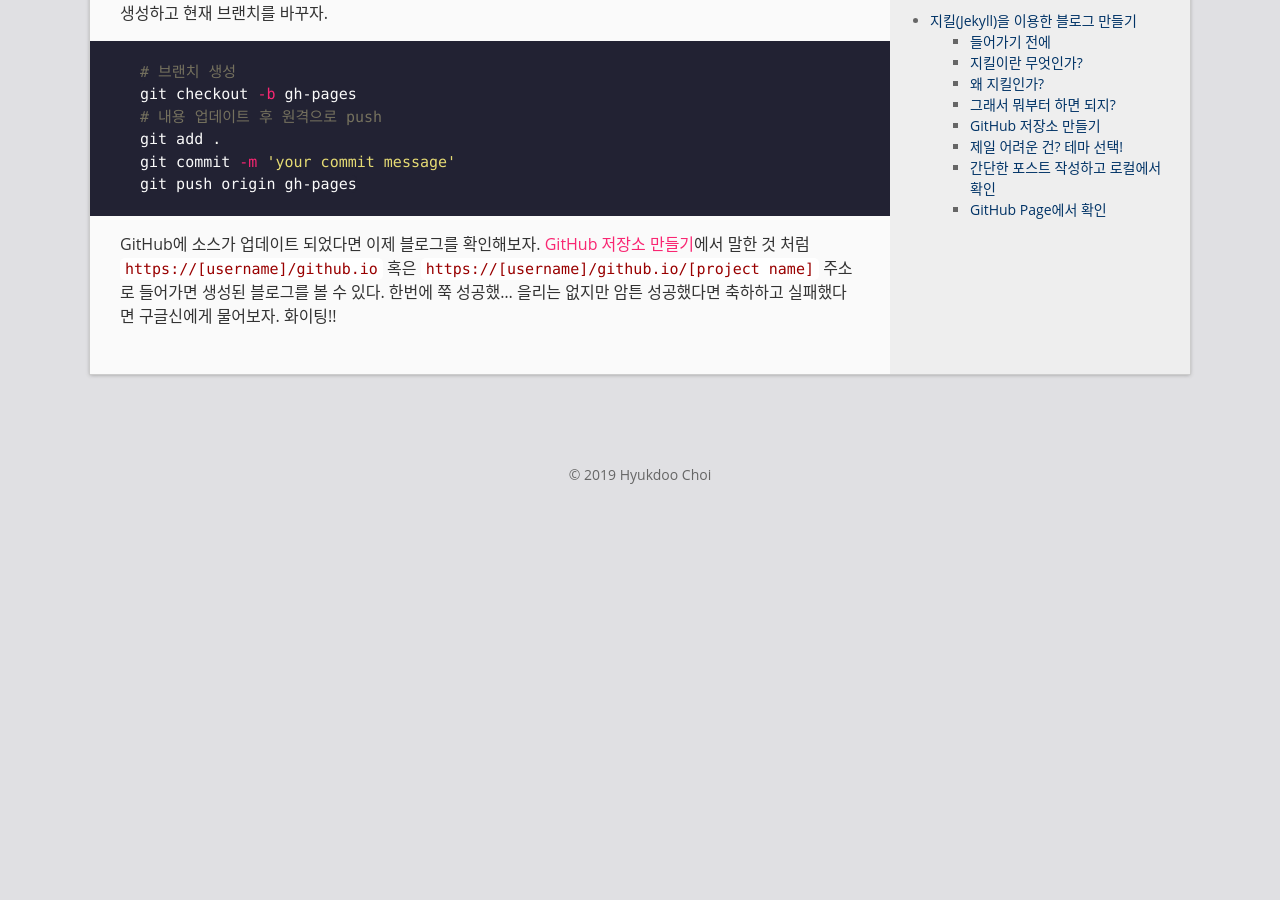
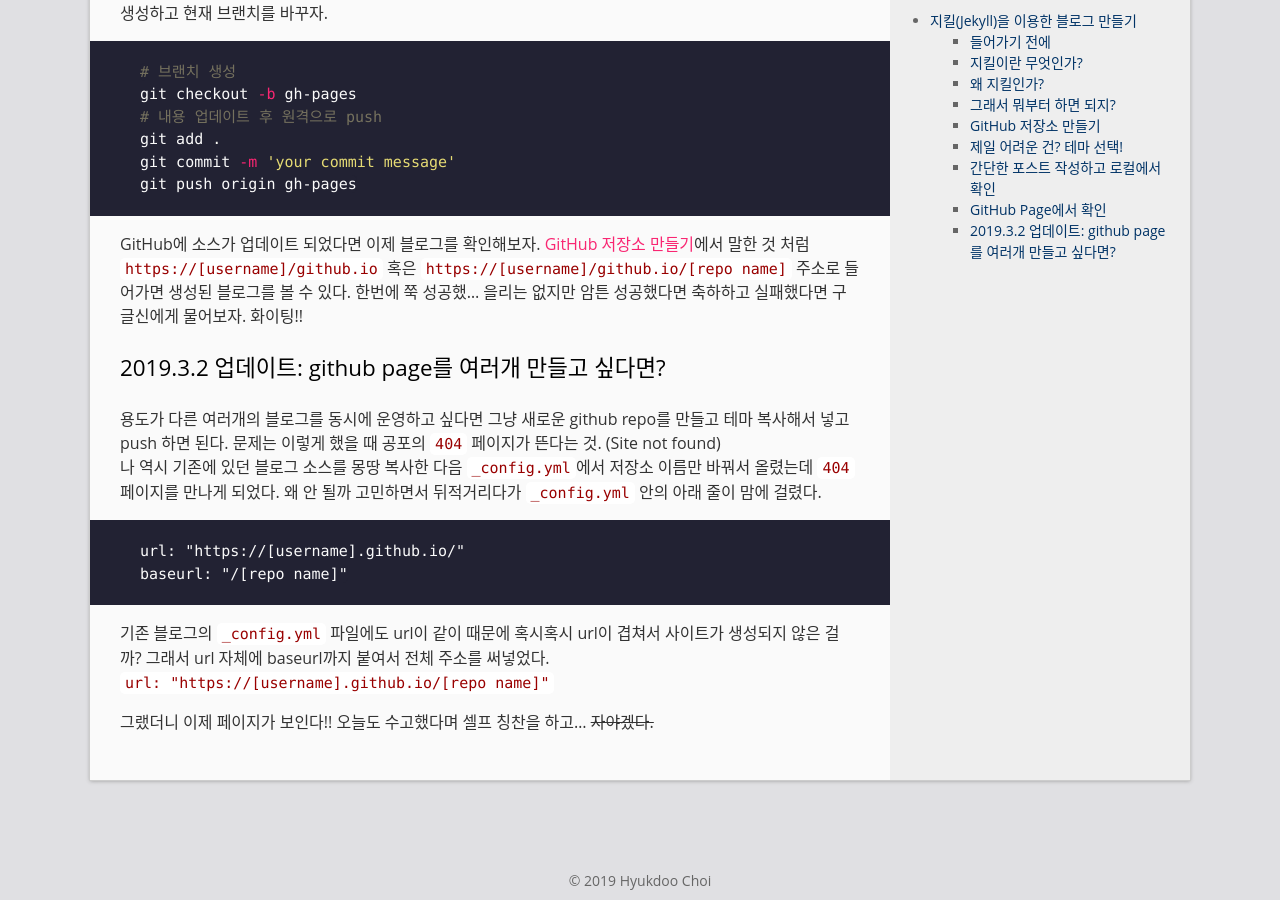
Before and after one commit to goodgodgd/ian-flow, a Jekyll site: the page built from _posts/2019-01-06-first-step-to-jekyll.md, in a window 1280 px wide and 900 px high, scrolled down 4300 px. Built offline with Jekyll 4.4.1, drawn with Linux system fonts in a browser that asks for light colours; before the commit the page ends 4845 px from its top, so only the background shows below that; some of the changed text lies outside the part shown.

Commit message:
update blog tips

````diff
--- a/_posts/2019-01-06-first-step-to-jekyll.md
+++ b/_posts/2019-01-06-first-step-to-jekyll.md
@@ -42,7 +42,7 @@ github 등에서 사용하는 마크다운을 정적 사이트로 변환해 주
 
 ### GitHub 저장소 만들기
 
-[GitHub](https://github.com/)에 들어가서 계정에 로그인 하고 아래 그림처럼 나오면 `New Repository`를 누르고 이름만 정해주면 된다. 프로젝트 명을 `blog` 라고 지으면 블로그 url이 `https://[username]/github.io` 로 나오고 다르게 지으면 `https://[username]/github.io/[project name]` 으로 나온다. 나같은 경우는 `https://goodgodgd.github.io/ian-flow/`가 되었다.
+[GitHub](https://github.com/)에 들어가서 계정에 로그인 하고 아래 그림처럼 나오면 `New Repository`를 누르고 이름만 정해주면 된다. 프로젝트 명을 `blog` 라고 지으면 블로그 url이 `https://[username]/github.io` 로 나오고 다르게 지으면 `https://[username]/github.io/[repo name]` 으로 나온다. 나같은 경우는 `https://goodgodgd.github.io/ian-flow/`가 되었다.
 ![github new project](/ian-flow/assets/2019-01-06-first-step-to-jekyll/github-new-project.png)
 
 ### 제일 어려운 건? 테마 선택!
@@ -80,7 +80,7 @@ typora는 마크다운을 워드처럼 [WISYWIG](https://ko.wikipedia.org/wiki/%
 - package → gem: 패키지는 패키지인ㄷ... C++의 라이브러리 정도로 보면 되겠다.
 - pipenv → bundler: ruby 및 gem 버전 관리자
 
-윈도우에서 루비를 설치했다면 `시작`에 `Start command prompt with Ruby`가 있을 것이다. 그걸 열고 디렉토리를 `cd /path/to/theme`으로 이동하자. 먼저 번들러를 설치하고 번들러를 이용해 테마에 필요한 gem들을 설치할 것이다. 테마에 필요한 gem들은 테마 안에 있는 `Gemfile` 정의 되어 있다. 아래 명령어를 실행해보자. 혹시 `Gemfile.lock`이 있다면 지우고 실행한다.
+윈도우에서 루비를 설치했다면 `시작`에 `Start command prompt with Ruby`가 있을 것이다. 그걸 열고 디렉토리를 `cd /path/to/theme`으로 이동하자. 먼저 번들러를 설치하고 번들러를 이용해 테마에 필요한 gem들을 설치할 것이다. 테마에 필요한 gem들은 테마 안에 있는 `Gemfile` 정의 되어 있다. 아래 명령어를 실행해보자. 혹시 `Gemfile.lock`이 있다면 지우고 실행한다.
 
 ```
 # 번들러 설치
@@ -140,4 +140,20 @@ git add .
 git commit -m 'your commit message'
 git push origin gh-pages
 ```
-GitHub에 소스가 업데이트 되었다면 이제 블로그를 확인해보자. [GitHub 저장소 만들기](#create-repository)에서 말한 것 처럼 `https://[username]/github.io`  혹은 `https://[username]/github.io/[project name]` 주소로 들어가면 생성된 블로그를 볼 수 있다. 한번에 쭉 성공했... 을리는 없지만 암튼 성공했다면 축하하고 실패했다면 구글신에게 물어보자. 화이팅!!
+GitHub에 소스가 업데이트 되었다면 이제 블로그를 확인해보자. [GitHub 저장소 만들기](#create-repository)에서 말한 것 처럼 `https://[username]/github.io`  혹은 `https://[username]/github.io/[repo name]` 주소로 들어가면 생성된 블로그를 볼 수 있다. 한번에 쭉 성공했... 을리는 없지만 암튼 성공했다면 축하하고 실패했다면 구글신에게 물어보자. 화이팅!!
+
+
+### 2019.3.2 업데이트: github page를 여러개 만들고 싶다면?
+
+용도가 다른 여러개의 블로그를 동시에 운영하고 싶다면 그냥 새로운 github repo를 만들고 테마 복사해서 넣고 push 하면 된다. 문제는 이렇게 했을 때 공포의 `404` 페이지가 뜬다는 것. (Site not found)
+나 역시 기존에 있던 블로그 소스를 몽땅 복사한 다음 `_config.yml`에서 저장소 이름만 바꿔서 올렸는데 `404` 페이지를 만나게 되었다. 왜 안 될까 고민하면서 뒤적거리다가 `_config.yml` 안의 아래 줄이 맘에 걸렸다.
+
+```
+url: "https://[username].github.io/"
+baseurl: "/[repo name]"
+```
+
+기존 블로그의 `_config.yml` 파일에도 url이 같이 때문에 혹시혹시 url이 겹쳐서 사이트가 생성되지 않은 걸까? 그래서 url 자체에 baseurl까지 붙여서 전체 주소를 써넣었다.
+`url: "https://[username].github.io/[repo name]"`
+
+그랬더니 이제 페이지가 보인다!! 오늘도 수고했다며 셀프 칭찬을 하고... ~~자야겠다.~~
````
